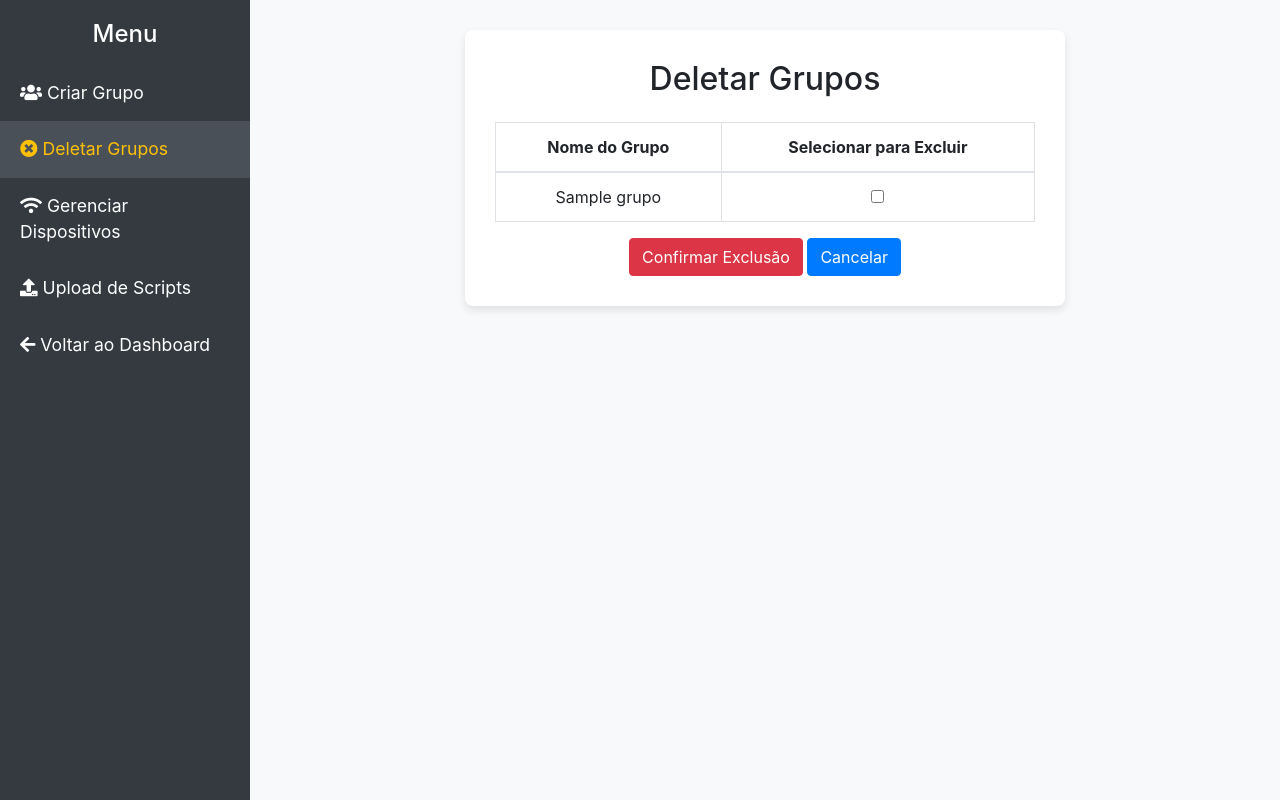
After one commit to PhilippeAndrade/Projeto_Segura, a Flask app: page /deletegroup in a window 1280 px wide. The commit adds this page. Run offline with Flask 3, Linux system fonts and the light colour scheme; the visitor is signed in with stand-in values (Sample User, id 1); tables that the repository leaves empty hold one stand-in row (values such as "Sample post"); some libraries are stand-ins or nearby versions.

Commit message:
atualização de projeto 09/11

```diff
--- a/app.py
+++ b/app.py
@@ -25,7 +25,7 @@ mysql = MySQL(app)
 class UserForm(FlaskForm):
     username = StringField('Nome de Usuário', validators=[DataRequired(), Length(min=4, max=25)])  # Campo de usuário com validações
     password = PasswordField('Senha', validators=[DataRequired(), Length(min=6)])  # Campo de senha com validações
-    submit = SubmitField('Criar Usuário')  # Botão de submissão do formulário
+    submit = SubmitField('Iniciar a Sessão')  # Botão de submissão do formulário
 
 # Decorador para verificar se o usuário está logado
 def login_required(f):
@@ -385,10 +385,59 @@ def deletemodel():
 
     return render_template('deletemodel.html', modelos=modelos)
 
-@app.route('/creategroup')
+@app.route('/creategroup', methods=['GET', 'POST'])
 @login_required
 def create_group():
+    if request.method == 'POST' and request.is_json:
+        data = request.get_json()
+        nome_grupo = data.get('nome')
+
+        # Verifica se o campo nome_grupo foi preenchido
+        if not nome_grupo:
+            return jsonify({"success": False, "message": "O nome do grupo é obrigatório."})
+
+        try:
+            # Conecta ao banco de dados e insere o novo grupo
+            cursor = mysql.connection.cursor()
+            cursor.execute("INSERT INTO grupo (nome) VALUES (%s)", (nome_grupo,))
+            mysql.connection.commit()
+            cursor.close()
+
+            return jsonify({"success": True, "message": "Grupo criado com sucesso!"})
+        except Exception as e:
+            return jsonify({"success": False, "message": f"Erro ao criar o grupo: {str(e)}"})
+
+    # Renderiza o formulário HTML se o método for GET
     return render_template('creategroup.html')
+
+@app.route('/deletegroup', methods=['GET', 'POST'])
+@login_required
+def delete_group():
+    # Busca todos os grupos do banco de dados
+    cursor = mysql.connection.cursor()
+    cursor.execute("SELECT * FROM grupo")  # Seleciona todos os grupos
+    grupos = cursor.fetchall()
+    cursor.close()
+
+    if request.method == 'POST':  # Se a requisição é POST
+        grupos_para_deletar = request.form.getlist('grupos_para_deletar')  # Obtém os IDs dos grupos
+
+        if grupos_para_deletar:  # Se algum grupo foi selecionado
+            try:
+                cursor = mysql.connection.cursor()
+                for grupo_id in grupos_para_deletar:  # Deleta cada grupo selecionado
+                    cursor.execute("DELETE FROM grupo WHERE id_grupo = %s", (grupo_id,))
+                mysql.connection.commit()
+                cursor.close()
+
+                flash('Grupos excluídos com sucesso!', 'success')
+                return redirect(url_for('delete_group'))
+            except Exception as e:
+                flash(f'Erro ao excluir grupo: {str(e)}', 'danger')
+
+    return render_template('deletegroup.html', grupos=grupos)
+
+
 
 # Rota para gerenciar dispositivos
 @app.route('/managerdevices')
--- a/templates/dashboard.html
+++ b/templates/dashboard.html
@@ -66,7 +66,7 @@
         <a href="/createuser"><i class="fas fa-user-plus"></i> Gerenciar Usuários</a>
         <a href="/addmodel"><i class="fas fa-network-wired"></i> Adicionar Modelo</a>
         <a href="/adddevice"><i class="fas fa-broadcast-tower"></i> Adicionar Dispositivos</a>
-        <a href="/managerdevices"><i class="fas fa-cogs"></i> Gerenciar Dispositivos</a>
+        <a href="/creategroup"><i class="fas fa-cogs"></i> Gerenciar Dispositivos</a>
         <a href="/logout"><i class="fas fa-sign-out-alt"></i> Sair</a>
     </div>
 
--- /dev/null
+++ b/templates/deletegroup.html
@@ -0,0 +1,183 @@
+<!DOCTYPE html>
+<html lang="pt-BR">
+<head>
+    <!-- Metadados básicos do documento HTML -->
+    <meta charset="UTF-8">
+    <meta name="viewport" content="width=device-width, initial-scale=1.0">
+    <title>Deletar Grupos</title>
+
+    <!-- Link para o ícone da página -->
+    <link rel="icon" href="static/LOGO_SEGURA_ICON.png" type="image/png">
+
+    <!-- Link para o CSS do Bootstrap para estilos rápidos -->
+    <link href="https://stackpath.bootstrapcdn.com/bootstrap/4.5.2/css/bootstrap.min.css" rel="stylesheet">
+
+    <!-- Link para o Font Awesome para ícones -->
+    <link rel="stylesheet" href="https://cdnjs.cloudflare.com/ajax/libs/font-awesome/5.15.4/css/all.min.css">
+
+    <!-- Estilos personalizados para a página -->
+    <style>
+        body {
+            display: flex;
+            min-height: 100vh;
+            background-color: #f8f9fa;
+        }
+        .sidebar {
+            width: 250px;
+            background-color: #343a40;
+            color: white;
+            display: flex;
+            flex-direction: column;
+            padding-top: 20px;
+            transition: all 0.3s ease;
+        }
+        .sidebar h2 {
+            font-size: 1.5rem;
+            text-align: center;
+            margin-bottom: 1rem;
+        }
+        .sidebar a {
+            color: white;
+            padding: 15px 20px;
+            font-size: 1.1rem;
+            transition: background 0.3s ease;
+            text-decoration: none;
+        }
+        .sidebar a:hover, .sidebar a.active {
+            background-color: #495057;
+            color: #ffc107;
+        }
+        .content {
+            flex-grow: 1;
+            padding: 30px;
+            display: flex;
+            justify-content: center;
+            align-items: flex-start;
+        }
+        .form-container {
+            max-width: 600px;
+            width: 100%;
+            background-color: white;
+            padding: 30px;
+            border-radius: 8px;
+            box-shadow: 0 4px 8px rgba(0, 0, 0, 0.1);
+            margin-top: 0px;
+            text-align: center;
+        }
+        .message-box {
+            font-size: 0.9rem;
+            margin-top: 15px;
+            opacity: 1;
+            transition: opacity 0.5s ease;
+        }
+    </style>
+</head>
+<body>
+
+    <!-- Barra lateral para o menu -->
+    <div class="sidebar">
+        <h2>Menu</h2>
+        <a href="/creategroup"><i class="fas fa-users"></i> Criar Grupo</a>
+        <a href="/deletegroup" class="active"><i class="fas fa-times-circle"></i> Deletar Grupos</a>
+        <a href="/managerdevices"><i class="fas fa-wifi"></i> Gerenciar Dispositivos</a>
+        <a href="/uploadscript"><i class="fas fa-upload"></i> Upload de Scripts</a>
+        <a href="/dashboard"><i class="fas fa-arrow-left"></i> Voltar ao Dashboard</a>
+    </div>
+
+    <!-- Conteúdo principal da página -->
+    <div class="content">
+        <div class="form-container">
+            <h2 class="text-center mb-4">Deletar Grupos</h2>
+
+            <!-- Elemento para exibir a mensagem de resultado (sucesso ou erro) -->
+            <div id="resultMessage" class="message-box" style="display: none;"></div>
+
+            <!-- Formulário para deletar grupos -->
+            <form id="deleteGroupForm" action="{{ url_for('delete_group') }}" method="POST">
+                <table class="table table-bordered">
+                    <thead>
+                        <tr>
+                            <th>Nome do Grupo</th>
+                            <th>Selecionar para Excluir</th>
+                        </tr>
+                    </thead>
+                    <tbody>
+                        {% for grupo in grupos %}
+                        <tr>
+                            <td>{{ grupo[1] }}</td> <!-- Exibe o nome do grupo -->
+                            <td>
+                                <input type="checkbox" name="grupos_para_deletar" value="{{ grupo[0] }}"> <!-- Checkbox para selecionar o grupo -->
+                            </td>
+                        </tr>
+                        {% endfor %}
+                    </tbody>
+                </table>
+                <button type="button" class="btn btn-danger" onclick="confirmDeletion()">Confirmar Exclusão</button>
+                <a href="/deletegroup" class="btn btn-primary">Cancelar</a>
+            </form>
+        </div>
+    </div>
+
+    <!-- Scripts de bibliotecas JavaScript -->
+    <script src="https://code.jquery.com/jquery-3.5.1.min.js"></script>
+    <script src="https://cdn.jsdelivr.net/npm/@popperjs/core@2.9.2/dist/umd/popper.min.js"></script>
+    <script src="https://stackpath.bootstrapcdn.com/bootstrap/4.5.2/js/bootstrap.min.js"></script>
+
+    <script>
+        // Função para exibir a mensagem de resultado
+        function showResultMessage(message, isSuccess = true) {
+            const resultMessage = document.getElementById('resultMessage');
+            resultMessage.textContent = message;
+            resultMessage.className = isSuccess ? 'message-box text-success' : 'message-box text-danger';
+            resultMessage.style.display = 'block';
+            resultMessage.style.opacity = 1;
+
+            setTimeout(() => {
+                resultMessage.style.opacity = 0;
+                setTimeout(() => {
+                    resultMessage.style.display = 'none';
+                }, 500);
+            }, 2000);
+        }
+
+        // Função para confirmar a exclusão dos grupos
+        function confirmDeletion() {
+            const selected = document.querySelectorAll('input[name="grupos_para_deletar"]:checked');
+            if (selected.length === 0) {
+                showResultMessage("Por favor, selecione pelo menos um grupo para excluir.", false);
+                return;
+            }
+
+            const confirmDelete = confirm("Tem certeza de que deseja excluir os grupos selecionados?");
+            if (confirmDelete) {
+                const formData = $("#deleteGroupForm").serialize();
+
+                $.ajax({
+                    url: "{{ url_for('delete_group') }}",
+                    type: "POST",
+                    data: formData,
+                    success: function(response) {
+                        localStorage.setItem('deleteSuccessMessage', "Grupos excluídos com sucesso!");
+                        window.location.reload();
+                    },
+                    error: function() {
+                        showResultMessage("Erro ao excluir grupos.", false);
+                    }
+                });
+            } else {
+                showResultMessage("Operação cancelada.", false);
+            }
+        }
+
+        // Exibe a mensagem armazenada no localStorage ao carregar a página
+        window.addEventListener('load', () => {
+            const message = localStorage.getItem('deleteSuccessMessage');
+            if (message) {
+                showResultMessage(message, true);
+                localStorage.removeItem('deleteSuccessMessage');
+            }
+        });
+    </script>
+
+</body>
+</html>
--- a/templates/managerdevices.html
+++ b/templates/managerdevices.html
@@ -79,6 +79,7 @@
     <div class="sidebar">
         <h2>Menu</h2>
         <a href="/creategroup"><i class="fas fa-users"></i> Criar Grupo</a>
+        <a href="/deletegroup"><i class="fas fa-times-circle"></i> Deletar Grupos</a>
         <a href="/managerdevices" class="active"><i class="fas fa-wifi"></i> Gerenciar Dispositivos</a>
         <a href="/uploadscript"><i class="fas fa-upload"></i> Upload de Scripts</a>
         <a href="/dashboard"><i class="fas fa-arrow-left"></i> Voltar ao Dashboard</a>
--- a/templates/upload_script.html
+++ b/templates/upload_script.html
@@ -79,6 +79,7 @@
     <div class="sidebar">
         <h2>Menu</h2>
         <a href="/creategroup"><i class="fas fa-users"></i> Criar Grupo</a>
+        <a href="/deletegroup"><i class="fas fa-times-circle"></i> Deletar Grupos</a>
         <a href="/managerdevices"><i class="fas fa-wifi"></i> Gerenciar Dispositivos</a>
         <a href="/uploadscript" class="active"><i class="fas fa-upload"></i> Upload de Scripts</a>
         <a href="/dashboard"><i class="fas fa-arrow-left"></i> Voltar ao Dashboard</a>
```
Also changed, not shown: templates/creategroup.html (+187 -0 lines), templates/viewmodel.html (line endings or trailing spaces).
